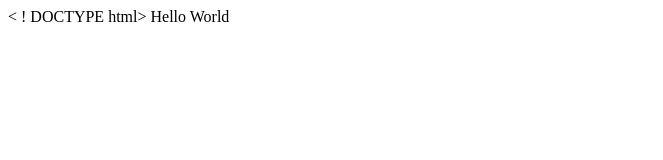
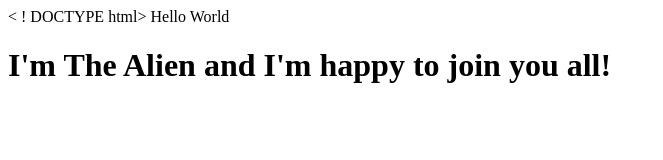
Before and after one commit to selmaBBK/helloWorld, a plain HTML site: page index.html in a window 1280 px wide. Shown: the whole page, without its empty margins (0-663 px from the left). Drawn offline with Linux system fonts and the light colour scheme.

Commit message:
Added h1 tag

```diff
--- a/index.html
+++ b/index.html
@@ -8,6 +8,7 @@
                      </head>
 
                      <body>
+                     <h1>I'm The Alien and I'm happy to join you all!</h1>
 
                      </body>
 
```
